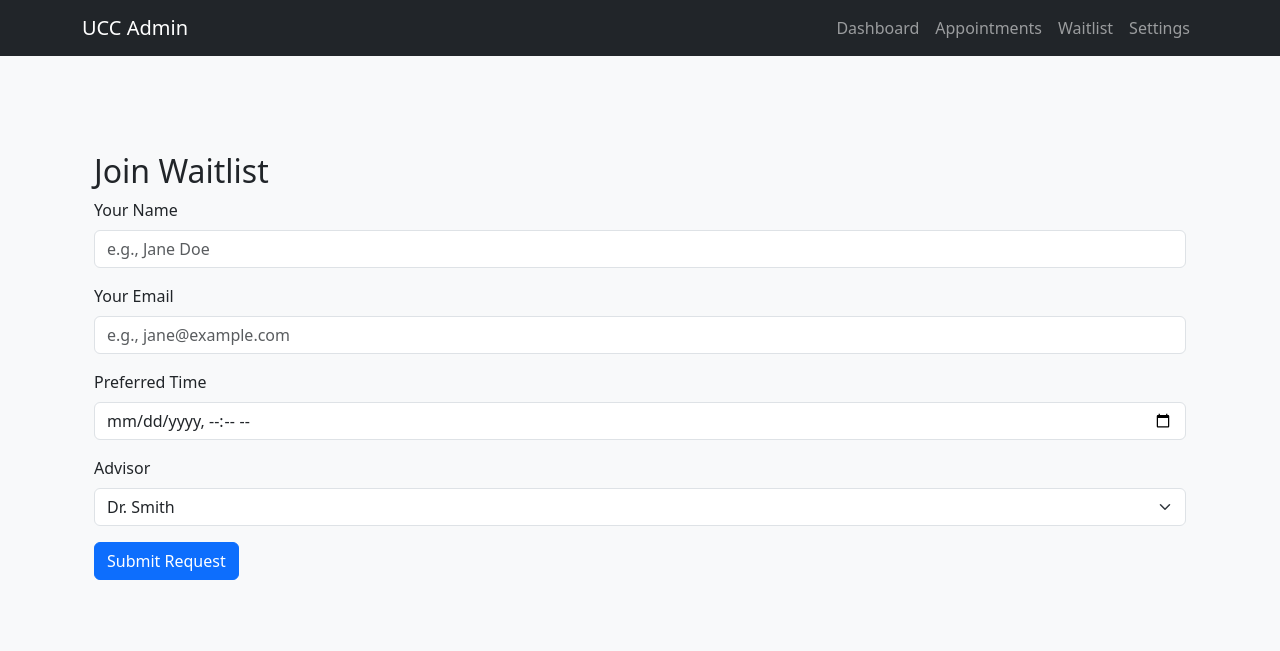
After one commit to can-ding/ucc-appointment-system, a Flask app: page /student/waitlist in a window 1280 px wide. The commit adds this page. Shown: the top 651 px of the page. Run offline with Flask 3, Linux system fonts and the light colour scheme.

Commit message:
student page

```diff
--- a/app/__init__.py
+++ b/app/__init__.py
@@ -7,8 +7,9 @@ from app.routes.appointment import appointment_bp
 from app.routes.stats import stats_bp
 from app.models.waitlist import Waitlist
 from app.routes.waitlist import waitlist_bp
+from app.routes.student import student_bp
 
-blueprints = [main_bp, user_bp, appointment_bp, stats_bp, waitlist_bp]
+blueprints = [main_bp, user_bp, appointment_bp, stats_bp, waitlist_bp, student_bp]
 
 
 def create_app():
--- /dev/null
+++ b/app/routes/student.py
@@ -0,0 +1,19 @@
+from flask import Blueprint, render_template
+
+student_bp = Blueprint("student", __name__, url_prefix="/student")
+
+@student_bp.route("/")
+def home():
+    return render_template("student_home.html")
+
+@student_bp.route("/book")
+def book():
+    return render_template("student_book.html")
+
+@student_bp.route("/my")
+def my_appointments():
+    return render_template("student_appointments.html")
+
+@student_bp.route("/waitlist")
+def waitlist():
+    return render_template("student_waitlist.html")
--- a/app/static/style.css
+++ b/app/static/style.css
@@ -52,4 +52,11 @@
   .btn-outline-primary {
     margin-top: 10px;
   }
+
+  .hover-shadow:hover {
+  box-shadow: 0 8px 20px rgba(0,0,0,0.1);
+  transform: translateY(-2px);
+  transition: all 0.2s ease-in-out;
+}
+
 </style>
--- a/app/templates/dashboard.html
+++ b/app/templates/dashboard.html
@@ -4,7 +4,7 @@
 <div class="container py-5">
   <h2 class="mb-4">UCC Admin Dashboard</h2>
 
-  <!-- Section 1: Statistics Overview -->
+  <!-- Statistics Overview -->
   <h4 class="mb-3">Statistics Overview</h4>
   <div class="row mb-4">
     <div class="col-md-4">
@@ -67,7 +67,7 @@
     </div>
   </div>
 
-  <!-- Section 2: Recent Appointments -->
+  <!-- Recent Appointments -->
   <h4 class="mb-3">Recent Appointments</h4>
   <div class="card mb-4">
     <div class="card-body">
@@ -94,7 +94,7 @@
     </div>
   </div>
 
-  <!-- Section 3: Recent Waitlist -->
+  <!-- Recent Waitlist -->
   <h4 class="mb-3">Current Waitlist</h4>
   <div class="card">
     <div class="card-body">
--- a/app/templates/home_page.html
+++ b/app/templates/home_page.html
@@ -6,7 +6,7 @@
   <p class="lead mb-5">Please choose your role to continue</p>
 
   <div class="d-grid gap-4 col-6 mx-auto">
-    <a href="/waitlist/demo" class="btn btn-outline-primary btn-lg">Student Entrance</a>
+    <a href="{{ url_for('student.home') }}" class="btn btn-outline-primary btn-lg">Student Entry</a>
     <a href="/dashboard" class="btn btn-outline-dark btn-lg">Admin Entrance</a>
   </div>
 </div>
--- /dev/null
+++ b/app/templates/student_waitlist.html
@@ -0,0 +1,57 @@
+{% extends "base.html" %}
+{% block title %}Join Waitlist{% endblock %}
+{% block content %}
+<div class="container py-5">
+  <h2>Join Waitlist</h2>
+  <form method="post" action="/waitlist/join">
+    <div class="mb-3">
+      <label for="name" class="form-label">Your Name</label>
+      <input type="text" class="form-control" id="name" placeholder="e.g., Jane Doe" required>
+    </div>
+    <div class="mb-3">
+      <label for="email" class="form-label">Your Email</label>
+      <input type="email" class="form-control" id="email" placeholder="e.g., jane@example.com" required>
+    </div>
+    <div class="mb-3">
+      <label for="time" class="form-label">Preferred Time</label>
+      <input type="datetime-local" class="form-control" id="time" required>
+    </div>
+    <div class="mb-3">
+      <label for="advisor" class="form-label">Advisor</label>
+      <select class="form-select" id="advisor">
+        <option>Dr. Smith</option>
+        <option>Prof. Lee</option>
+      </select>
+    </div>
+    <button type="submit" class="btn btn-primary">Submit Request</button>
+  </form>
+</div>
+<!-- Cancel Modal -->
+<div class="modal fade" id="cancelModal" tabindex="-1" aria-labelledby="cancelModalLabel" aria-hidden="true">
+  <div class="modal-dialog">
+    <form method="post" action="/appointments/cancel">
+      <div class="modal-content">
+        <div class="modal-header">
+          <h5 class="modal-title" id="cancelModalLabel">Cancel Appointment</h5>
+          <button type="button" class="btn-close" data-bs-dismiss="modal" aria-label="Close"></button>
+        </div>
+        <div class="modal-body">
+          <label for="reason" class="form-label">Reason for cancellation</label>
+          <select class="form-select" id="reason" name="reason" required>
+            <option selected disabled>Choose...</option>
+            <option value="Conflict">Schedule conflict</option>
+            <option value="Sick">Sick</option>
+            <option value="Changed mind">Changed my mind</option>
+            <option value="Other">Other</option>
+          </select>
+        </div>
+        <div class="modal-footer">
+          <button type="submit" class="btn btn-danger">Confirm Cancel</button>
+          <button type="button" class="btn btn-secondary" data-bs-dismiss="modal">Close</button>
+        </div>
+      </div>
+    </form>
+  </div>
+</div>
+
+{% endblock %}
```
Also changed, not shown: app/templates/student_appointments.html (added, +42 -0 lines), app/templates/student_book.html (added, +9 -0 lines), app/templates/student_home.html (added, +43 -0 lines), app/templates/waitlist_demo.html (deleted, +0 -49 lines).
